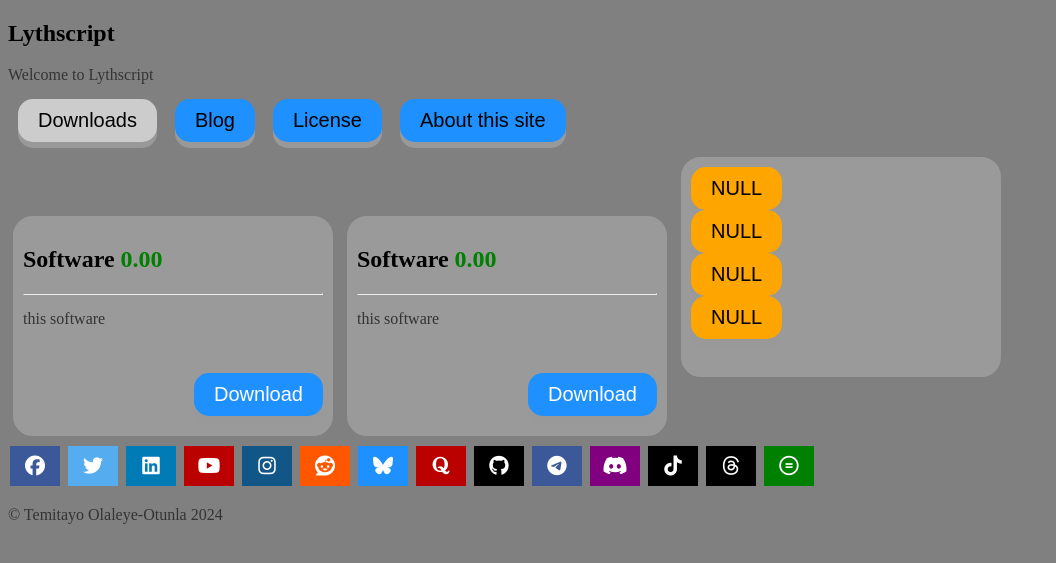
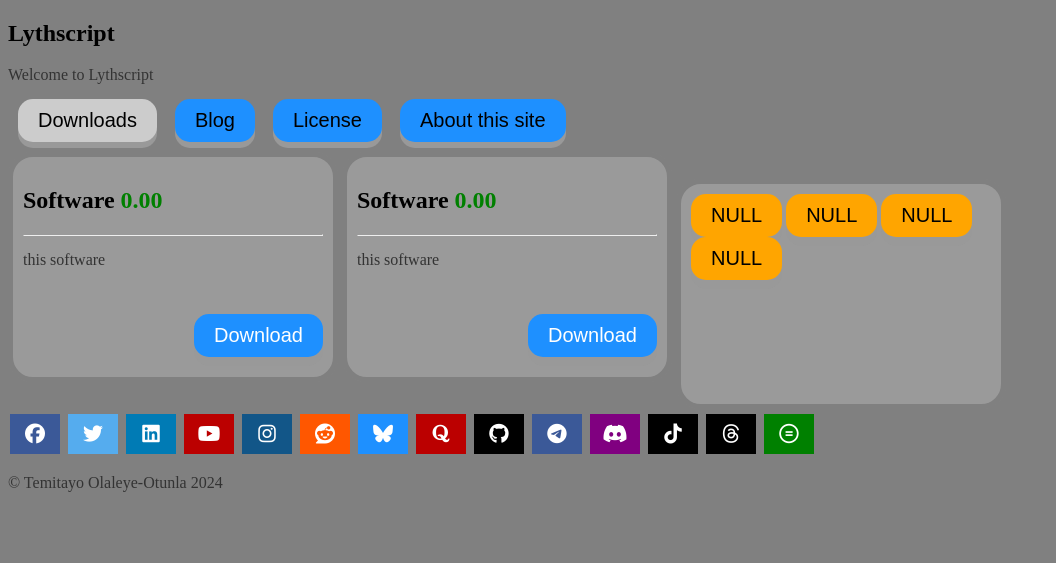
Before and after one commit to lythwind/lythwind.github.io, a Jekyll site: the page built from desktop.html, in a window 1280 px wide. Shown: the top 563 px of the page, without its empty margins (0-1056 px from the left). Built offline with Jekyll 4.4.1, drawn with Linux system fonts in a browser that asks for light colours; nearby versions of some CDN libraries.

Commit message:
Update desktop.html

```diff
--- a/desktop.html
+++ b/desktop.html
@@ -38,10 +38,10 @@ description: Welcome to Lythscript
 
 <div class = "bdiv-container">
 
-  <div class ="b1"><button class= "bn" onclick="document.location='#'">NULL</button></div>
-  <div class ="b2"><button class= "bn" onclick="document.location='#'">NULL</button></div>
-  <div class ="b3"><button class= "bn" onclick="document.location='#'">NULL</button></div>
-  <div class ="b4"><button class= "bn" onclick="document.location='#'">NULL</button></div>
+  <button class= "bn" onclick="document.location='#'">NULL</button>
+  <button class= "bn" onclick="document.location='#'">NULL</button>
+  <button class= "bn" onclick="document.location='#'">NULL</button>
+  <button class= "bn" onclick="document.location='#'">NULL</button>
 
 </div>
 
```
